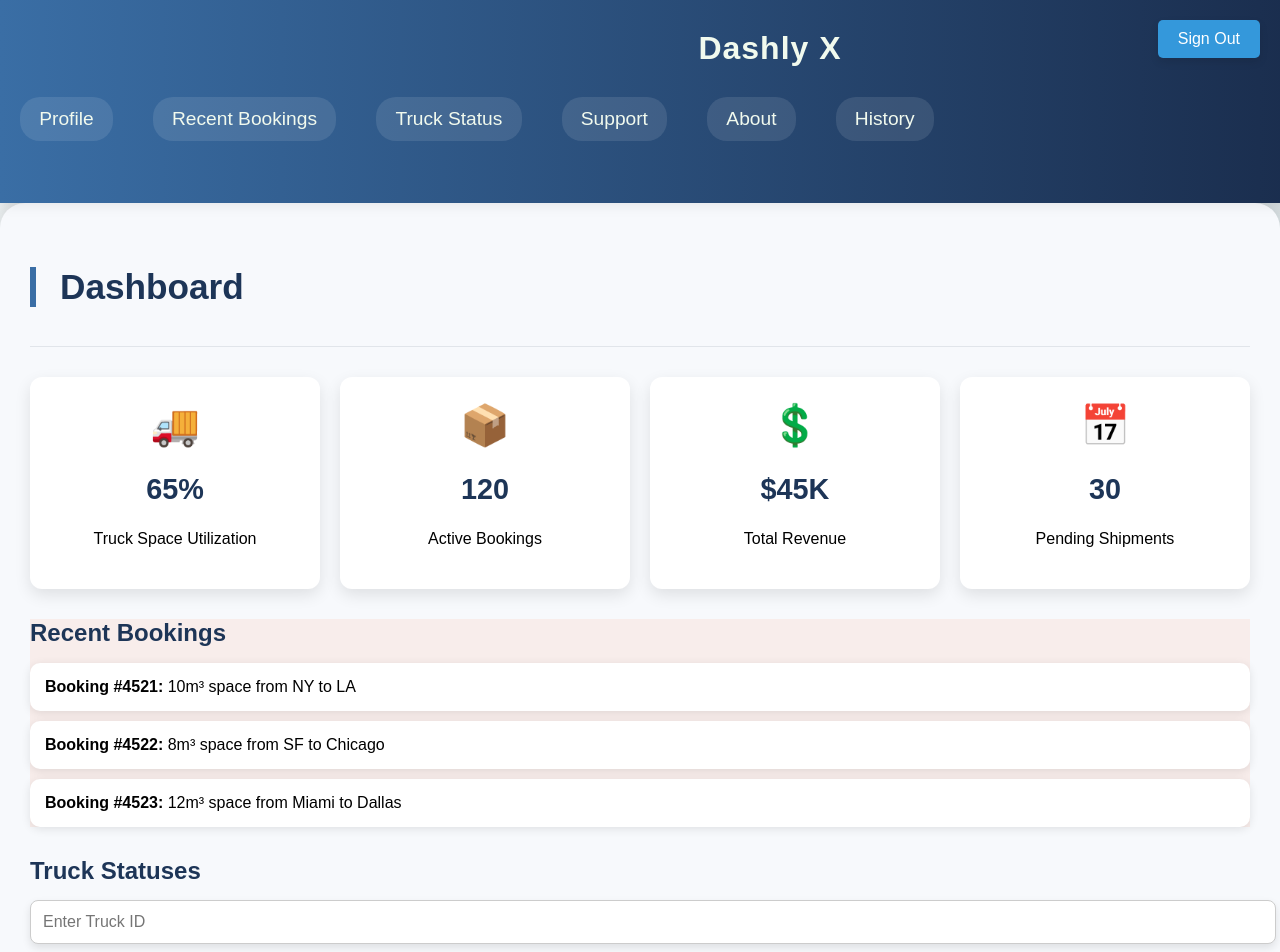
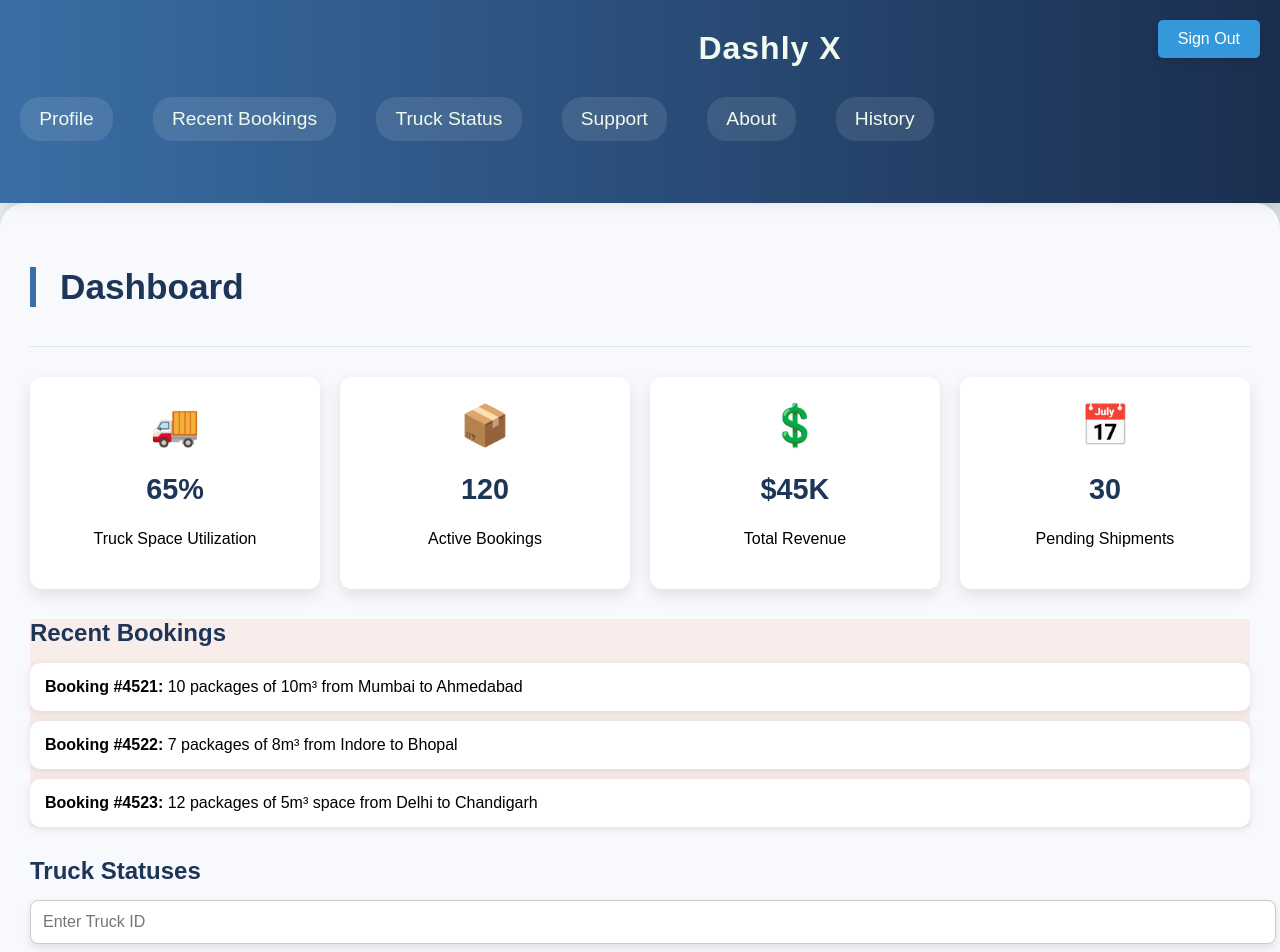
Before and after one commit to Aditey1908/SIH-2024, a React (Create React App) app in the folder frontend/: page /dashboard in a window 1280 px wide. Shown: the top 952 px of the page. Built offline with nearby package versions, Linux system fonts and the light colour scheme; no server answers; sample sign-in values are in the browser's storage.

Commit message:
edits in the home page

```diff
--- a/frontend/src/components/Dashboard.js
+++ b/frontend/src/components/Dashboard.js
@@ -88,9 +88,9 @@ function Dashboard() {
         <section ref={recentBookingsRef} className="booking-summary">
           <h2>Recent Bookings</h2>
           <ul>
-            <li><strong>Booking #4521:</strong> 10m³ space from NY to LA</li>
-            <li><strong>Booking #4522:</strong> 8m³ space from SF to Chicago</li>
-            <li><strong>Booking #4523:</strong> 12m³ space from Miami to Dallas</li>
+            <li><strong>Booking #4521:</strong> 10 packages of 10m³ from Mumbai to Ahmedabad</li>
+            <li><strong>Booking #4522:</strong> 7 packages of 8m³ from Indore to Bhopal</li>
+            <li><strong>Booking #4523:</strong> 12 packages of 5m³ space from Delhi to Chandigarh</li>
           </ul>
         </section>
 
```
